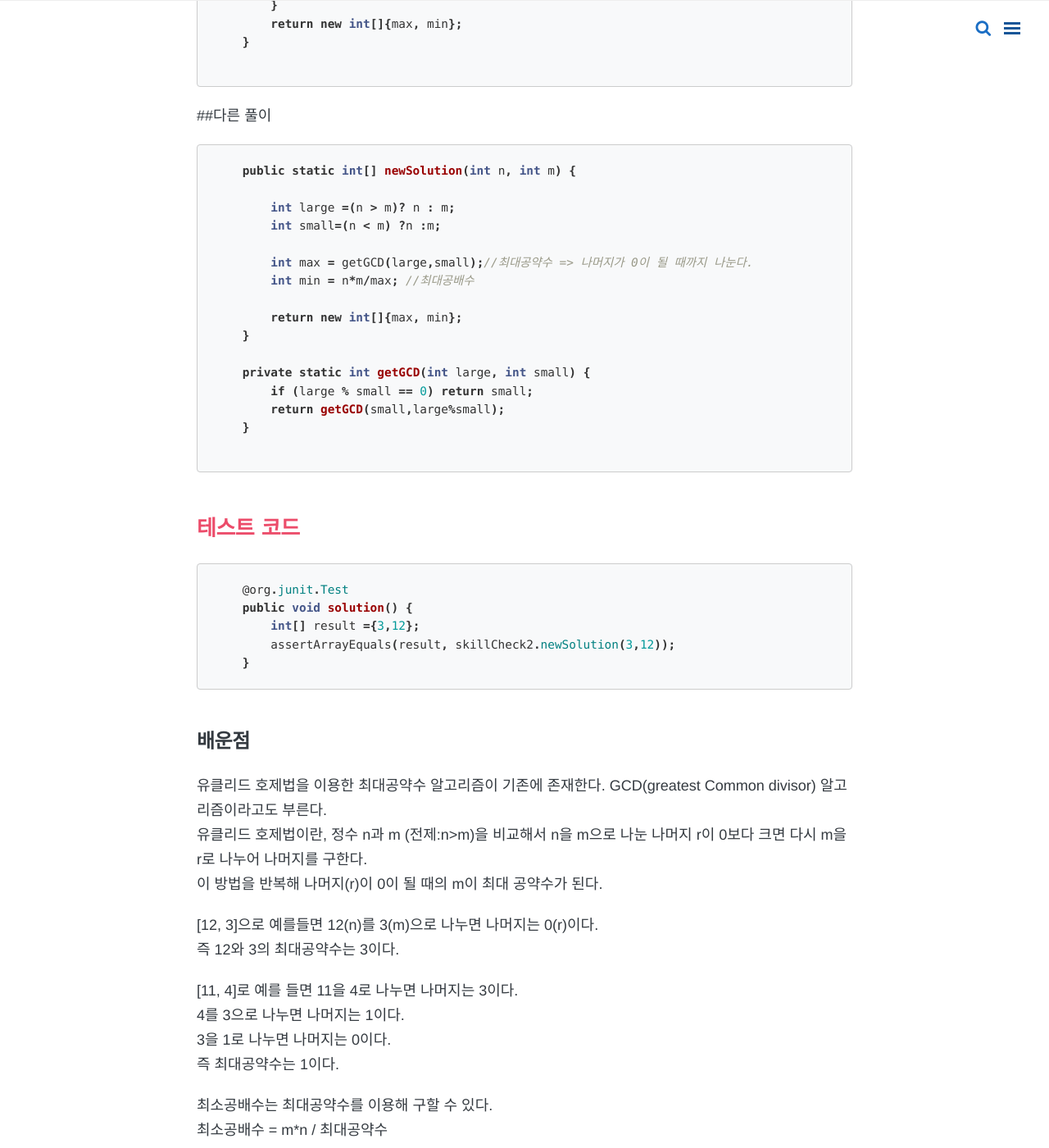
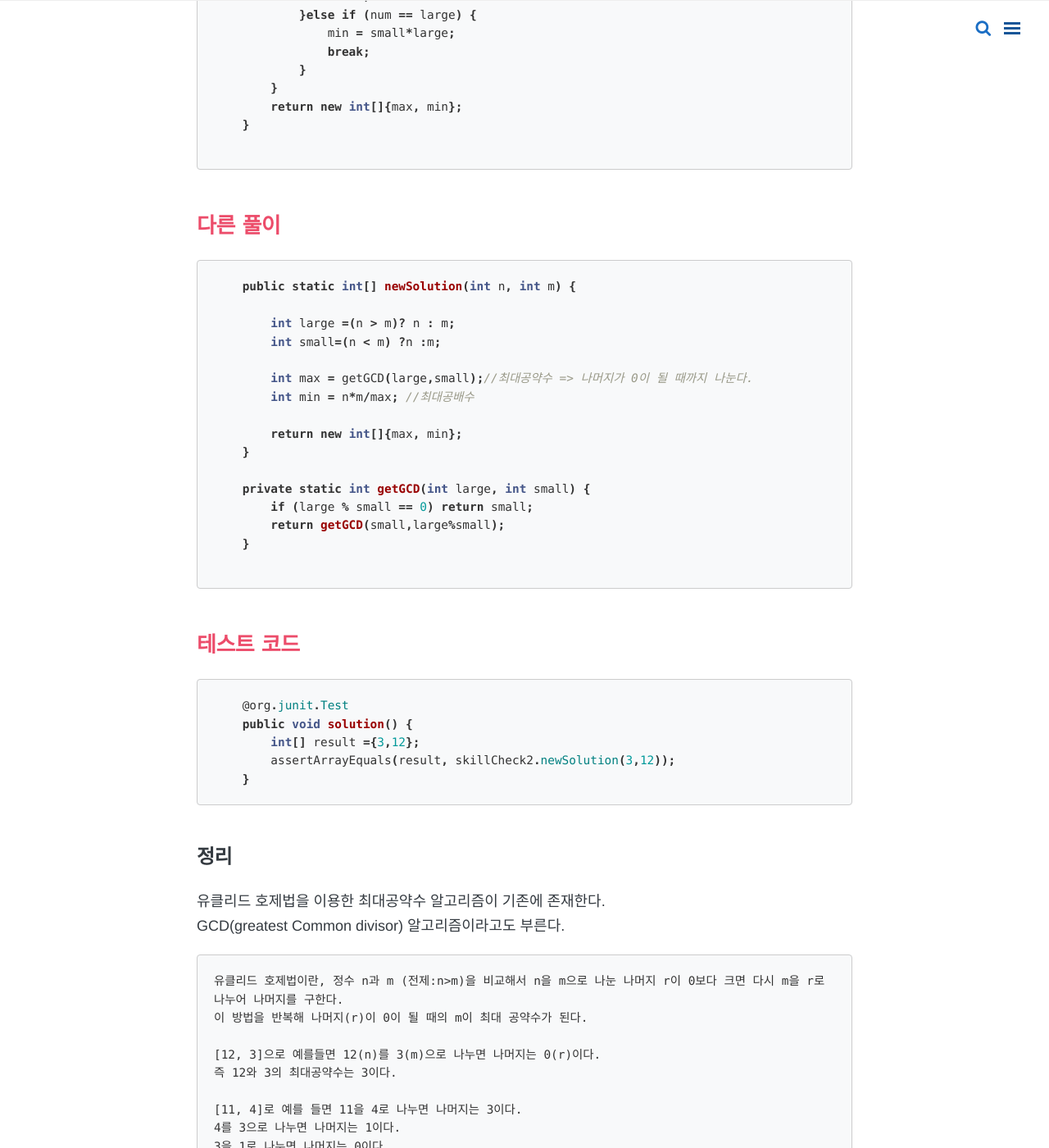
Before and after one commit to diniyo804/diniyo804.github.io, a Jekyll site: the page built from _posts/Algorithm/19-08-24-algorithm.md, in a window 1280 px wide and 1400 px high, scrolled down 1508 px. Shown: the whole window at 82% size. Built offline with Jekyll 4.4.1, drawn with Linux system fonts in a browser that asks for light colours; nearby versions of some CDN libraries; comment, search, counter and statistics services are not loaded; some of the changed text lies outside the part shown.

Commit message:
알고리즘 문제풀이1 수정

````diff
--- a/_posts/Algorithm/19-08-24-algorithm.md
+++ b/_posts/Algorithm/19-08-24-algorithm.md
@@ -6,9 +6,9 @@ tags: [algorithm, 최대공약수, 최소공배수, gcd, 유클리드]
 comments: true
 ---
 
-##문제
+## 문제
 ```text
-두 수 를 입력받아 최대공약수와 최소공배수를 반환하는 함수를 완성해 보세요.
+두 수를 입력받아 최대공약수와 최소공배수를 반환하는 함수를 완성해 보세요.
 배열의 맨 앞에 최대공약수, 그다음 최소공배수를 넣어 반환하면 됩니다.
 예를 들어 두 수 3, 12의 최대공약수는 3, 최소공배수는 12이므로 solution(3, 12)는 [3, 12]를 반환해야 합니다.
 
@@ -22,7 +22,7 @@ comments: true
 
 
 
-##풀이
+## 풀이
 ```java
     public static int[] solution(int n, int m) {
 
@@ -68,7 +68,7 @@ comments: true
 
 ```
 
-##다른 풀이
+## 다른 풀이
 ```java
     public static int[] newSolution(int n, int m) {
 
@@ -98,8 +98,10 @@ comments: true
     }
 ```
 
-### 배운점
-유클리드 호제법을 이용한 최대공약수 알고리즘이 기존에 존재한다. GCD(greatest Common divisor) 알고리즘이라고도 부른다.
+### 정리
+유클리드 호제법을 이용한 최대공약수 알고리즘이 기존에 존재한다.
+GCD(greatest Common divisor) 알고리즘이라고도 부른다.
+```text
 유클리드 호제법이란, 정수 n과 m (전제:n>m)을 비교해서 n을 m으로 나눈 나머지 r이 0보다 크면 다시 m을 r로 나누어 나머지를 구한다.
 이 방법을 반복해 나머지(r)이 0이 될 때의 m이 최대 공약수가 된다.
 
@@ -110,7 +112,7 @@ comments: true
 4를 3으로 나누면 나머지는 1이다.
 3을 1로 나누면 나머지는 0이다.
 즉 최대공약수는 1이다.
-
+```
 최소공배수는 최대공약수를 이용해 구할 수 있다.
 최소공배수 = m*n / 최대공약수
 
````
